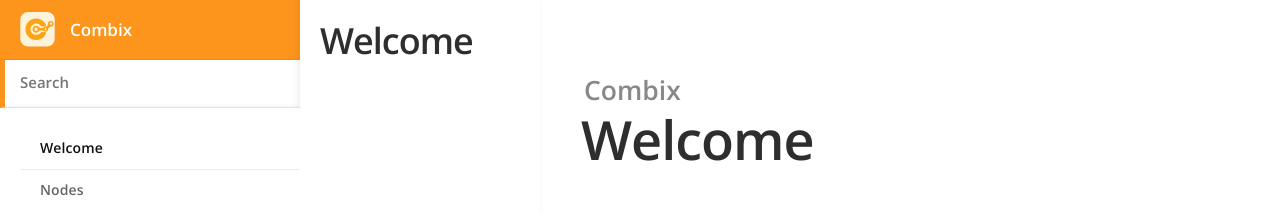
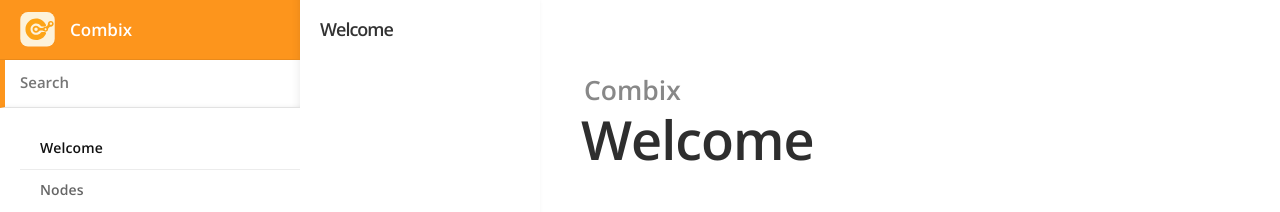
Before and after one commit to roryror/combix-doc, a Jekyll site: the page built from index.md, in a window 1280 px wide. Shown: the top 212 px of the page. Built offline with Jekyll 4.4.1, drawn with Linux system fonts in a browser that asks for light colours.

Commit message:
Update default.html

```diff
--- a/_layouts/default.html
+++ b/_layouts/default.html
@@ -40,7 +40,6 @@
         }
         .toc {
             top: 150px; /* 设置页内目录位置低一些 */
-            right: 0;
             width: 200px;
             height: calc(100vh - 150px); /* 高度自适应 */
             overflow-y: auto;
@@ -105,6 +104,10 @@
         .toc ul li {
             margin-bottom: 10px;
         }
+        .toc h2 {
+            font-size: 18px; /* 设置标题字体大小 */
+            color: #333; /* 设置标题颜色 */
+        }
         .toc a {
             text-decoration: none;
             color: #333;
@@ -112,7 +115,7 @@
             font-size: 14px;
         }
         .toc a:hover {
-            text-decoration: underline;
+            color: orange;
         }
         .toc a.active {
             color: orange; /* 设置高亮颜色 */
```
